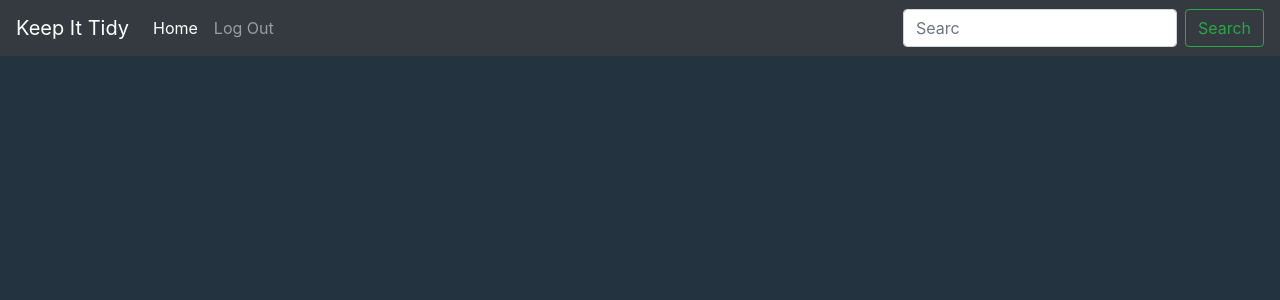
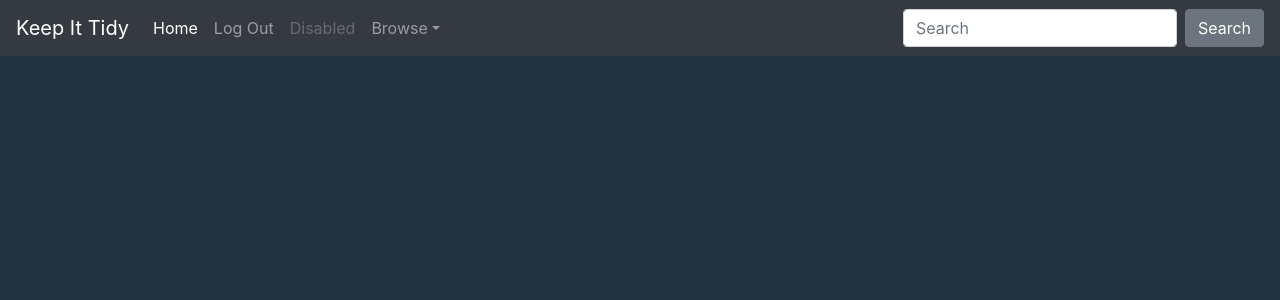
Before and after one commit to morciu/KeepItTidy, a Django app: page / in a window 1280 px wide. Shown: the top 300 px of the page. Run offline with Django 3.2, Linux system fonts and the light colour scheme.

Commit message:
Copied a bootstrap template for the navbar

```diff
--- a/KeepItTidy/templates/keepittidy/layout.html
+++ b/KeepItTidy/templates/keepittidy/layout.html
@@ -11,25 +11,40 @@
 	<body>
 		<nav class="navbar navbar-expand-md navbar-dark bg-dark fixed-top">
 		  <a class="navbar-brand" href="#">Keep It Tidy</a>
-			<button class="navbar-toggler" type="button" data-toggle="collapse" data-target="#navbarTogglerDemo02" aria-controls="navbarTogglerDemo02" aria-expanded="false" aria-label="Toggle navigation">
+		  <button class="navbar-toggler collapsed" type="button" data-toggle="collapse" data-target="#navbarsExampleDefault" aria-controls="navbarsExampleDefault" aria-expanded="false" aria-label="Toggle navigation">
 		    <span class="navbar-toggler-icon"></span>
 		  </button>
-  			<div class="collapse navbar-collapse" id="navbarSupportedContent">
+
+		  <div class="navbar-collapse collapse" id="navbarsExampleDefault" style="">
 		    <ul class="navbar-nav mr-auto">
 		      <li class="nav-item active">
-  						<a class="nav-link" href="#">Home <span class="sr-only">(current)</span></a>
+		        <a class="nav-link" href="#">Home<span class="sr-only">(current)</span></a>
 		      </li>
 		      <li class="nav-item">
 		        <a class="nav-link" href="#">Log Out</a>
 		      </li>
+		      <li class="nav-item">
+		        <a class="nav-link disabled" href="#" tabindex="-1" aria-disabled="true">Disabled</a>
+		      </li>
+		      <li class="nav-item dropdown">
+		        <a class="nav-link dropdown-toggle" href="#" id="dropdown01" data-toggle="dropdown" aria-haspopup="true" aria-expanded="false">Browse</a>
+		        <div class="dropdown-menu" aria-labelledby="dropdown01">
+		          <a class="dropdown-item" href="#">Action</a>
+		          <a class="dropdown-item" href="#">Another action</a>
+		          <a class="dropdown-item" href="#">Something else here</a>
+		        </div>
+		      </li>
 		    </ul>
-  				<form class="form-inline mt-2 mt-md-0">
-  					<input class="form-control mr-sm-2" type="text" placeholder="Searc" aria-label="Search">
-  					<button class="btn btn-outline-success my-2 my-sm-0" type="submit">Search</button>
+		    <form class="form-inline my-2 my-lg-0">
+		      <input class="form-control mr-sm-2" type="text" placeholder="Search" aria-label="Search">
+		      <button class="btn btn-secondary my-2 my-sm-0" type="submit">Search</button>
 		    </form>
+		  </div>
 		</nav>
 	{% block body %}
 	{% endblock %}
+	<script src="https://code.jquery.com/jquery-3.5.1.slim.min.js" integrity="sha384-DfXdz2htPH0lsSSs5nCTpuj/zy4C+OGpamoFVy38MVBnE+IbbVYUew+OrCXaRkfj" crossorigin="anonymous"></script>
+	<script src="https://cdn.jsdelivr.net/npm/bootstrap@4.6.0/dist/js/bootstrap.bundle.min.js" integrity="sha384-Piv4xVNRyMGpqkS2by6br4gNJ7DXjqk09RmUpJ8jgGtD7zP9yug3goQfGII0yAns" crossorigin="anonymous"></script>
 	</body>
 
 </html>
```
Lines whose indentation alone changed are shown as unchanged.
